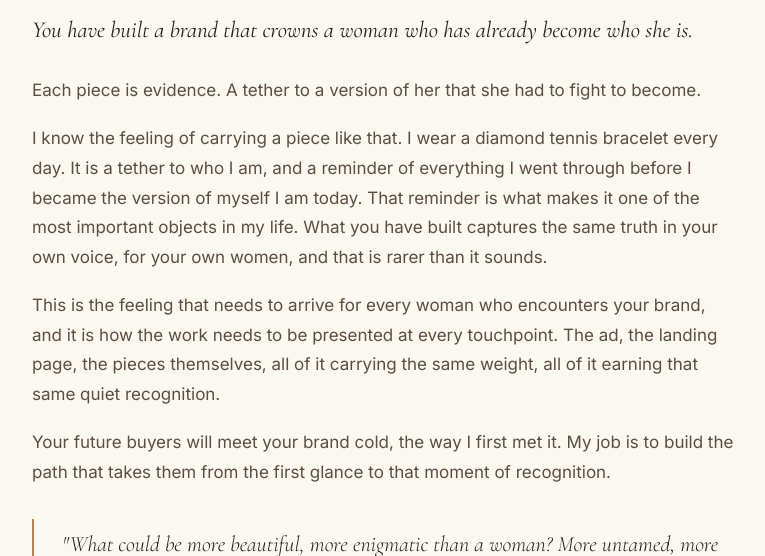
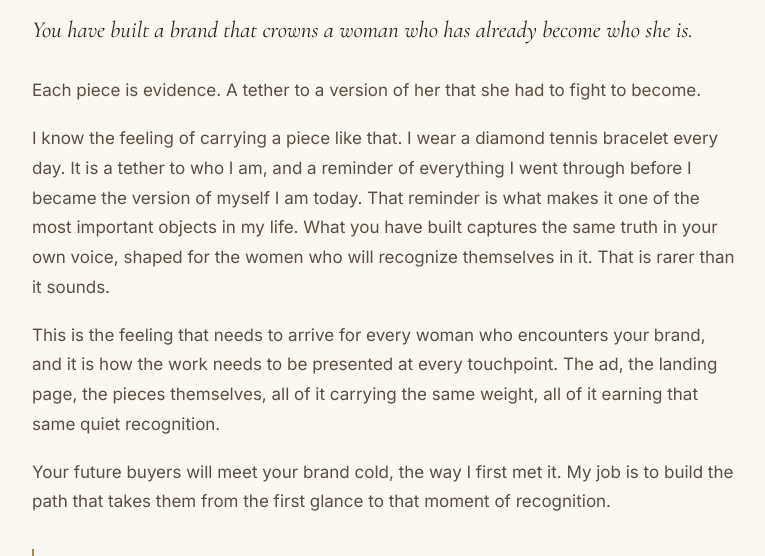
Before and after one commit to lumenmarketingsolutions/mk7media, a Flask app: page /marlatabet in a window 1280 px wide. Shown: the part 965-1521 px from the top of the page, without its empty margins (256-1021 px from the left). Run offline with Flask 3, Linux system fonts and the light colour scheme.

Commit message:
Rework 'for your own women' line — now reads 'shaped for the women who will recognize themselves in it'
Co-Authored-By: Claude Opus 4.7 (1M context) <noreply@anthropic.com>

```diff
--- a/templates/marlatabet.html
+++ b/templates/marlatabet.html
@@ -395,7 +395,7 @@
       Each piece is evidence. A tether to a version of her that she had to fight to become.
     </p>
     <p>
-      I know the feeling of carrying a piece like that. I wear a diamond tennis bracelet every day. It is a tether to who I am, and a reminder of everything I went through before I became the version of myself I am today. That reminder is what makes it one of the most important objects in my life. What you have built captures the same truth in your own voice, for your own women, and that is rarer than it sounds.
+      I know the feeling of carrying a piece like that. I wear a diamond tennis bracelet every day. It is a tether to who I am, and a reminder of everything I went through before I became the version of myself I am today. That reminder is what makes it one of the most important objects in my life. What you have built captures the same truth in your own voice, shaped for the women who will recognize themselves in it. That is rarer than it sounds.
     </p>
     <p>
       This is the feeling that needs to arrive for every woman who encounters your brand, and it is how the work needs to be presented at every touchpoint. The ad, the landing page, the pieces themselves, all of it carrying the same weight, all of it earning that same quiet recognition.
```
